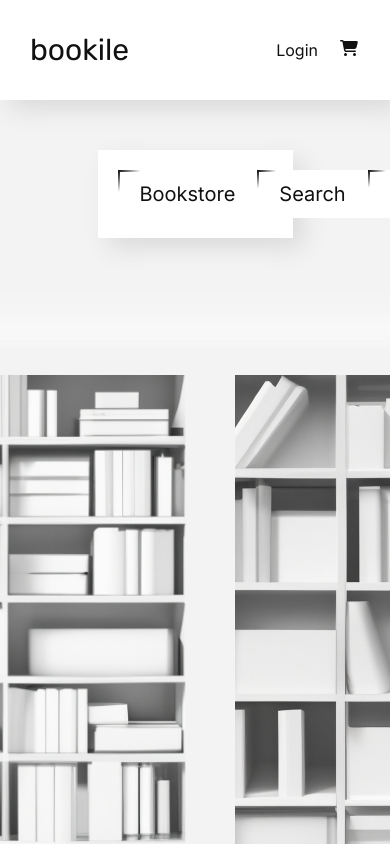
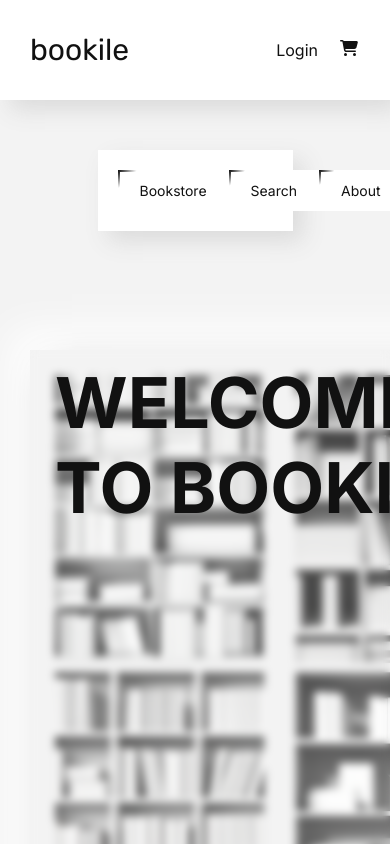
Before and after one commit to AkaPetrovic/web-bookstore-frontend, a Next.js app: page / in a window 390 px wide. Shown: the top 844 px of the page. Built offline with nearby package versions, Linux system fonts and the light colour scheme.

Commit message:
Dodata komunikacija sa backendom i responzivnost

```diff
--- a/src/app/(webstore)/bookstore/page.module.css
+++ b/src/app/(webstore)/bookstore/page.module.css
@@ -1,6 +1,9 @@
 .container {
+  display: flex;
+  flex-direction: column;
+  gap: 7rem;
   background-color: white;
-  width: 80%;
+  width: 220rem;
   margin: 3rem auto 0;
   padding: 2rem;
   border-radius: 0.5rem;
@@ -22,19 +25,22 @@
   cursor: pointer;
 }
 
+.selectedOption,
+.otherOptions {
+  width: 25rem;
+}
+
 .selectedOption {
   display: flex;
   justify-content: space-between;
   align-items: flex-end;
   gap: 1rem;
   border: 2px solid #111;
-  width: 25rem;
 }
 
 .otherOptions {
   position: absolute;
   border-top: none;
-  width: 25rem;
   overflow: hidden;
 }
 
@@ -55,19 +61,76 @@
   border-bottom: 2px solid #111;
 }
 
-.items {
-  display: flex;
-  flex-wrap: wrap;
-  margin: 7rem 0 0 0;
-  gap: 2rem;
+.book {
+  display: inline-block;
+  border: 1px solid black;
+  aspect-ratio: 5 / 7;
+  width: 25rem;
+  margin: 1rem;
 }
 
-.book {
-  border: 1px solid black;
-  width: 25rem;
-  height: 35rem;
+.loadMoreButton {
+  cursor: pointer;
+  background-color: white;
+  font-size: 1.5rem;
+  border: 2px solid #111;
+  width: max-content;
+  padding: 1rem 2rem;
+  align-self: center;
 }
 
 .open {
   transform: translateY(0);
 }
+
+@media screen and (max-width: 2300px) {
+  .container {
+    width: 193rem;
+  }
+}
+
+@media screen and (max-width: 2150px) {
+  .container {
+    width: 166rem;
+  }
+}
+
+@media screen and (max-width: 1850px) {
+  .container {
+    width: 139rem;
+  }
+}
+
+@media screen and (max-width: 1700px) {
+  .container {
+    width: 112rem;
+  }
+}
+
+@media screen and (max-width: 1500px) {
+  .selectedOption,
+  .otherOptions {
+    width: 20rem;
+    font-size: 1.4rem;
+  }
+
+  .container {
+    width: 85rem;
+  }
+}
+
+@media screen and (max-width: 1250px) {
+  .book {
+    width: 18rem;
+  }
+
+  .container {
+    width: 84rem;
+  }
+}
+
+@media screen and (max-width: 1000px) {
+  .container {
+    width: 64rem;
+  }
+}
--- a/src/components/Hero.jsx
+++ b/src/components/Hero.jsx
@@ -54,6 +54,7 @@ function Hero() {
         </div>
         <div className={styles.outline}></div>
       </div>
+      <div className={styles.blurryOverlay}></div>
     </div>
   );
 }
--- a/src/components/Hero.module.css
+++ b/src/components/Hero.module.css
@@ -15,7 +15,6 @@
 .welcomeTitleContainer {
   display: flex;
   align-items: center;
-  grid-row: 1 / 3;
   font-size: 6rem;
   margin-right: 3rem;
   text-transform: uppercase;
@@ -35,8 +34,8 @@
 
 .imageContainer {
   position: relative;
-  width: 40rem;
-  height: 50rem;
+  aspect-ratio: 4 / 5;
+  width: 35rem;
 }
 
 .image {
@@ -47,9 +46,118 @@
   position: absolute;
   right: 0;
   top: 0;
-  width: 80rem;
-  height: 100rem;
+  aspect-ratio: 4 / 5;
+  width: 70rem;
   border: 2.5rem solid #f3f3f3;
   background: transparent;
   box-shadow: 20px 20px 40px #c5c5c5, -20px -20px 40px #ffffff;
 }
+
+.blurryOverlay {
+  width: 100%;
+  height: 100%;
+  position: absolute;
+  top: 0;
+  left: 0;
+  z-index: 1;
+  display: none;
+  backdrop-filter: blur(4px);
+}
+
+@media screen and (max-width: 2300px) {
+  .welcomeTitleContainer {
+    font-size: 4.5rem;
+  }
+}
+
+@media screen and (max-width: 2000px) {
+  .welcomeTitleContainer {
+    font-size: 3.5rem;
+  }
+
+  .imageContainer {
+    width: 30rem;
+  }
+
+  .outline {
+    width: 60rem;
+  }
+}
+
+@media screen and (max-height: 1300px) {
+  .imageContainer {
+    width: 30rem;
+  }
+
+  .outline {
+    width: 60rem;
+  }
+}
+
+@media screen and (max-height: 1200px) {
+  .imageContainer {
+    width: 25rem;
+  }
+
+  .outline {
+    width: 50rem;
+  }
+}
+
+@media screen and (max-width: 1700px) {
+  .imageContainer {
+    width: 25rem;
+  }
+
+  .outline {
+    width: 50rem;
+  }
+}
+
+@media screen and (max-width: 1500px) {
+  .welcomeTitleContainer {
+    font-size: 3rem;
+  }
+
+  .imageContainer {
+    width: 20rem;
+  }
+
+  .outline {
+    width: 40rem;
+  }
+}
+
+@media screen and (max-width: 1250px) {
+  .welcomeTitleContainer {
+    font-size: 2.5rem;
+  }
+}
+
+@media screen and (max-width: 1150px) {
+  .welcomeTitleContainer {
+    font-size: 3.5rem;
+    position: absolute;
+    top: 1rem;
+    left: 2.5rem;
+    z-index: 2;
+  }
+
+  .container {
+    position: relative;
+    display: block;
+    width: max-content;
+  }
+
+  .imageContainer {
+    width: 25rem;
+  }
+
+  .outline {
+    width: 50rem;
+  }
+
+  .blurryOverlay {
+    display: block;
+  }
+}
--- a/src/components/navigation/Navbar.module.css
+++ b/src/components/navigation/Navbar.module.css
@@ -114,3 +114,30 @@
   display: flex;
   justify-content: space-between;
 }
+
+@media screen and (max-width: 2000px) {
+  .link {
+    width: 25rem;
+    font-size: 1.8rem;
+  }
+}
+
+@media screen and (max-width: 1700px) {
+  .link {
+    width: 20rem;
+    font-size: 1.6rem;
+  }
+}
+
+@media screen and (max-width: 1400px) {
+  .link {
+    width: 15rem;
+  }
+}
+
+@media screen and (max-width: 1100px) {
+  .link {
+    width: 12rem;
+    font-size: 1.4rem;
+  }
+}
```
Also changed, not shown: src/app/(webstore)/bookstore/page.jsx (+57 -35 lines), src/app/(webstore)/search/[bookId]/page.jsx (+53 -17 lines), src/components/form/TextField.jsx (+5 -2 lines).
